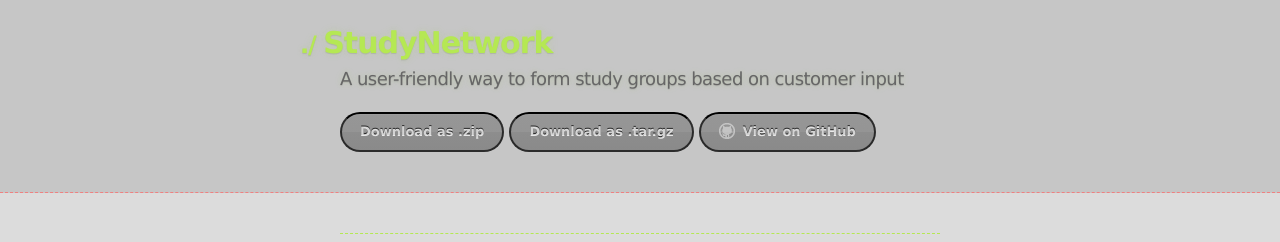
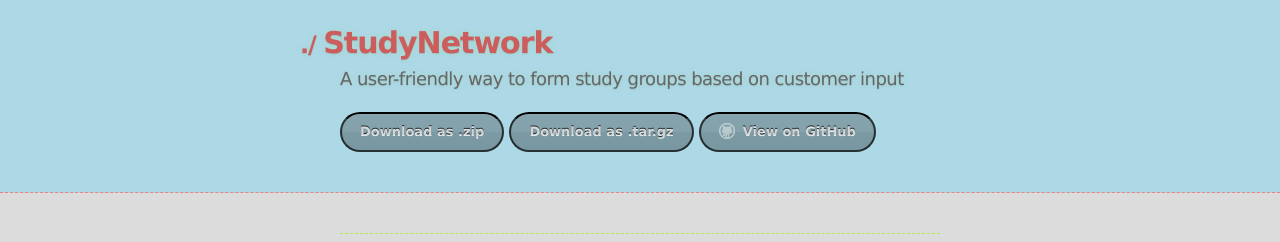
Before and after one commit to AlyssaR/StudyNetwork, a PHP site: page / in a window 1280 px wide. Shown: the top 242 px of the page. Run offline with PHP 8.4, Linux system fonts and the light colour scheme.

Commit message:
Update stylesheet.css

```diff
--- a/stylesheets/stylesheet.css
+++ b/stylesheets/stylesheet.css
@@ -36,7 +36,7 @@ li {
 */
 
 header {
-  background: rgba(0, 0, 0, 0.1);
+  background: #ADD8E6;
   width: 100%;
   border-bottom: 1px dashed #F08080;
   padding: 20px 0;
@@ -49,7 +49,7 @@ header h1 {
   margin: 0 0 0 -40px;
   font-weight: bold;
   font-family: "Lucida Sans Unicode", "Lucida Grande", sans-serif;
-  color: #b5e853;
+  color: #CD5C5C;
   text-shadow: 0 1px 1px rgba(0, 0, 0, 0.1),
                0 0 5px rgba(181, 232, 83, 0.1),
                0 0 10px rgba(181, 232, 83, 0.1);
```
